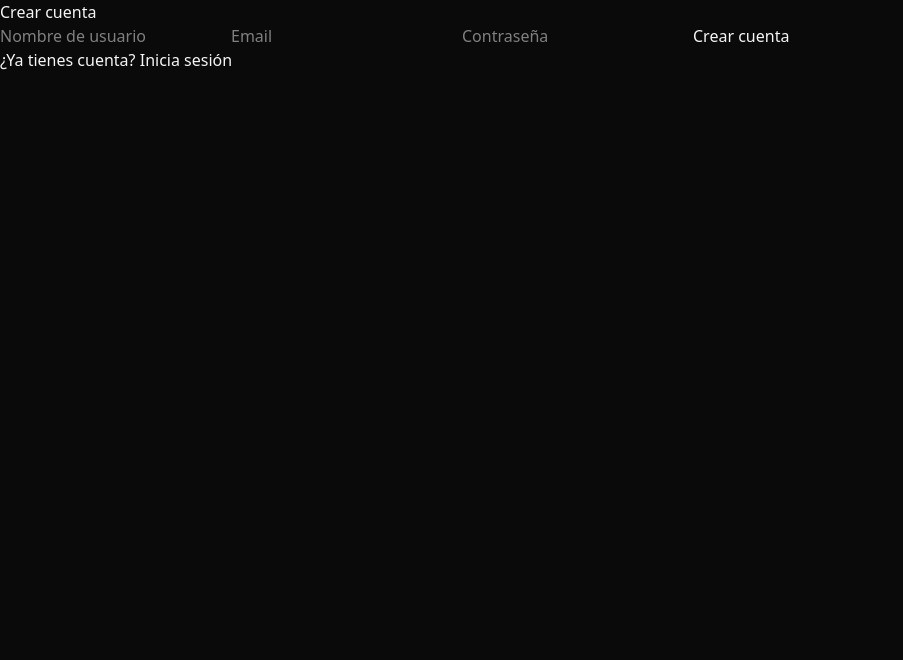
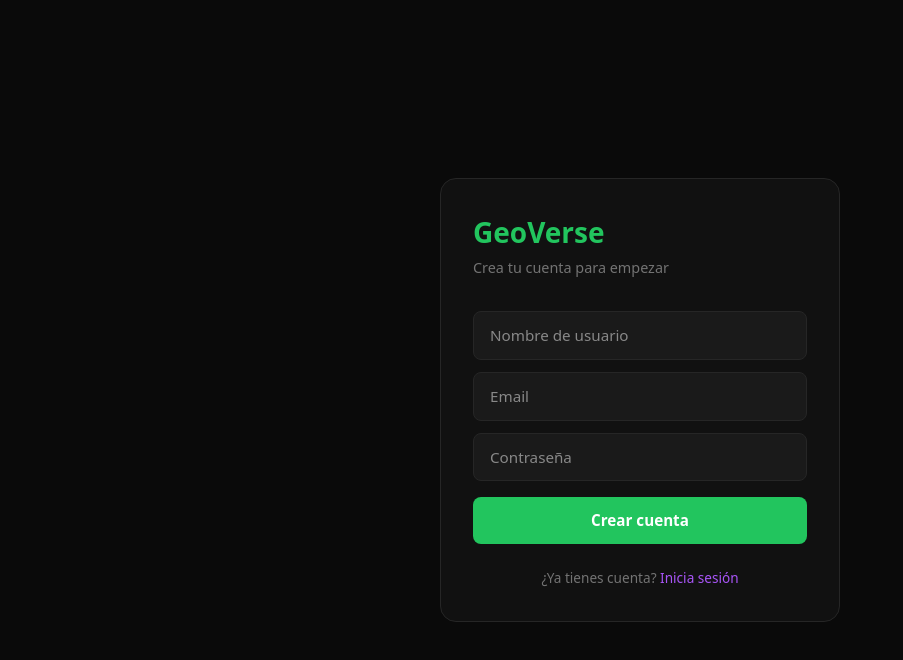
Before and after one commit to coranr25/geoverse, a React (Vite) app: page /register in a window 1280 px wide. Shown: the top 660 px of the page, without its empty margins (0-903 px from the left). Built offline with nearby package versions, Linux system fonts and the light colour scheme; no server answers.

Commit message:
feat: rediseño Register con sistema de temas

```diff
--- a/src/pages/Register.jsx
+++ b/src/pages/Register.jsx
@@ -27,48 +27,52 @@ function Register() {
   }
 
   return (
-    <div className="min-h-screen flex items-center justify-center bg-gray-950">
-      <div className="bg-gray-900 p-8 rounded-xl w-full max-w-md">
-        <h1 className="text-white text-2xl font-bold mb-6">Crear cuenta</h1>
+    <div style={{ minHeight: '100vh', background: 'var(--bg-base)', display: 'flex', alignItems: 'center', justifyContent: 'center', padding: '1rem' }}>
+      <div style={{ background: 'var(--bg-surface)', border: '1px solid var(--border)', borderRadius: '16px', padding: '2rem', width: '100%', maxWidth: '400px' }}>
+
+        <div style={{ marginBottom: '2rem' }}>
+          <h1 style={{ color: 'var(--primary)', fontSize: '1.75rem', fontWeight: '700', margin: '0 0 0.25rem' }}>GeoVerse</h1>
+          <p style={{ color: 'var(--text-muted)', fontSize: '0.9rem', margin: 0 }}>Crea tu cuenta para empezar</p>
+        </div>
 
         {error && (
-          <p className="text-red-400 text-sm mb-4">{error}</p>
+          <p style={{ color: '#f87171', fontSize: '0.85rem', marginBottom: '1rem', background: 'rgba(239,68,68,0.1)', padding: '0.75rem', borderRadius: '8px', border: '1px solid rgba(239,68,68,0.3)' }}>{error}</p>
         )}
 
-        <div className="flex flex-col gap-4">
+        <div style={{ display: 'flex', flexDirection: 'column', gap: '0.75rem' }}>
           <input
             type="text"
             placeholder="Nombre de usuario"
             value={username}
             onChange={(e) => setUsername(e.target.value)}
-            className="bg-gray-800 text-white px-4 py-3 rounded-lg outline-none focus:ring-2 focus:ring-blue-500"
+            style={{ background: 'var(--bg-elevated)', color: 'var(--text-primary)', border: '1px solid var(--border)', borderRadius: '8px', padding: '0.75rem 1rem', fontSize: '0.95rem', outline: 'none' }}
           />
           <input
             type="email"
             placeholder="Email"
             value={email}
             onChange={(e) => setEmail(e.target.value)}
-            className="bg-gray-800 text-white px-4 py-3 rounded-lg outline-none focus:ring-2 focus:ring-blue-500"
+            style={{ background: 'var(--bg-elevated)', color: 'var(--text-primary)', border: '1px solid var(--border)', borderRadius: '8px', padding: '0.75rem 1rem', fontSize: '0.95rem', outline: 'none' }}
           />
           <input
             type="password"
             placeholder="Contraseña"
             value={password}
             onChange={(e) => setPassword(e.target.value)}
-            className="bg-gray-800 text-white px-4 py-3 rounded-lg outline-none focus:ring-2 focus:ring-blue-500"
+            style={{ background: 'var(--bg-elevated)', color: 'var(--text-primary)', border: '1px solid var(--border)', borderRadius: '8px', padding: '0.75rem 1rem', fontSize: '0.95rem', outline: 'none' }}
           />
           <button
             onClick={handleSubmit}
             disabled={loading}
-            className="bg-blue-600 hover:bg-blue-700 text-white font-semibold py-3 rounded-lg transition-colors disabled:opacity-50"
+            style={{ background: 'var(--primary)', color: '#fff', border: 'none', borderRadius: '8px', padding: '0.75rem', fontSize: '0.95rem', fontWeight: '600', cursor: 'pointer', opacity: loading ? 0.6 : 1, marginTop: '0.25rem' }}
           >
             {loading ? 'Creando cuenta...' : 'Crear cuenta'}
           </button>
         </div>
 
-        <p className="text-gray-400 text-sm mt-6 text-center">
+        <p style={{ color: 'var(--text-muted)', fontSize: '0.85rem', marginTop: '1.5rem', textAlign: 'center' }}>
           ¿Ya tienes cuenta?{' '}
-          <Link to="/login" className="text-blue-400 hover:underline">
+          <Link to="/login" style={{ color: 'var(--secondary)', textDecoration: 'none', fontWeight: '500' }}>
             Inicia sesión
           </Link>
         </p>
```
